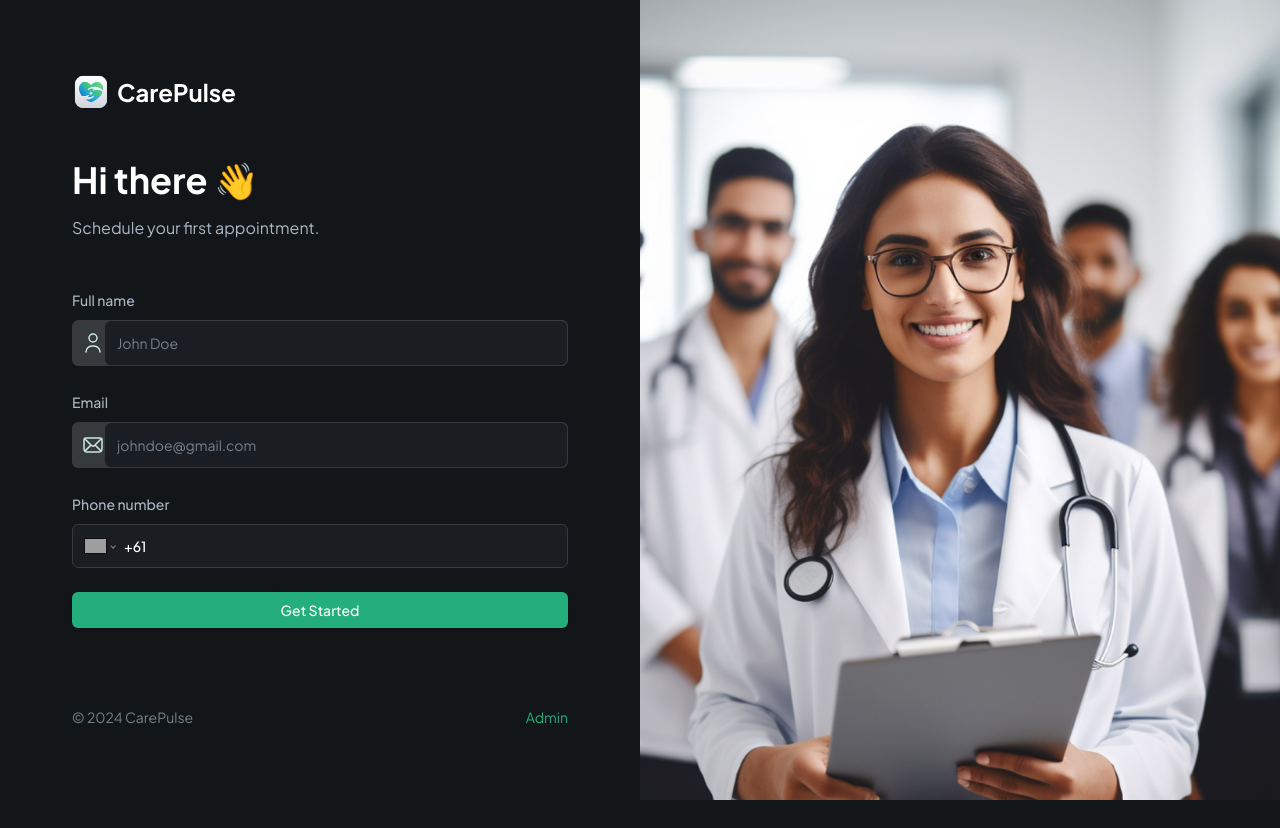
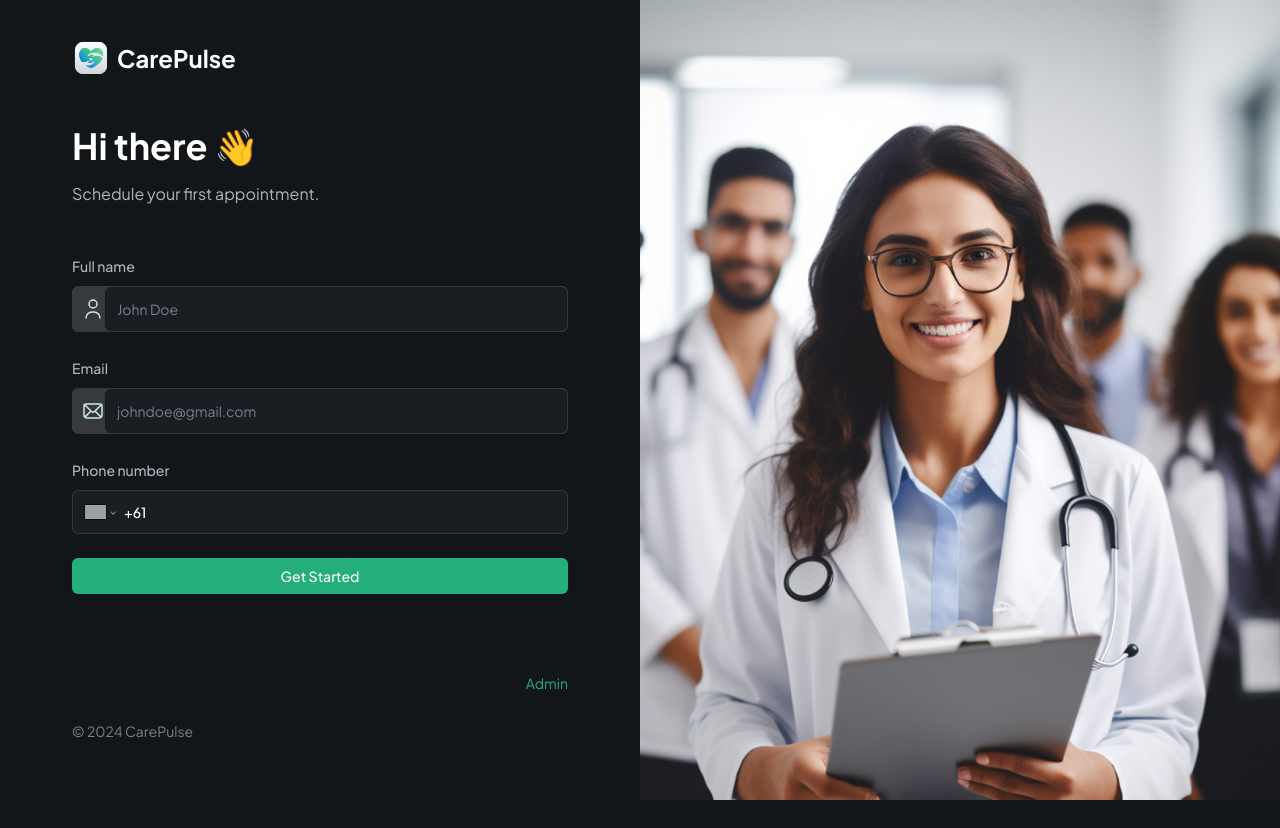
Before and after one commit to oliviakotova/carepulse, a Next.js app: page / in a window 1280 px wide. Before the commit the page ends 800 px from the top, so only its background shows below. Built offline with nearby package versions, Linux system fonts and the light colour scheme; no server answers; grey boxes are pictures that could not be loaded.

Commit message:
fix:year,upd:node18

```diff
--- a/app/page.tsx
+++ b/app/page.tsx
@@ -19,9 +19,10 @@ const Home = ({ searchParams }: SearchParamProps) => {
           />
           <PatientForm />
           <div className="text-14-regular mt-20 flex justify-between">
-            <p className="justify-items-end text-dark-600 xl:text-left">
-              © 2024 CarePulse
+            <p className="copyright py-12">
+              © {new Date().getFullYear()} CarePulse
             </p>
+
             <Link href="/?admin=true" className="text-green-500">
               Admin
             </Link>
--- a/app/patients/[userId]/new-appointment/page.tsx
+++ b/app/patients/[userId]/new-appointment/page.tsx
@@ -30,7 +30,9 @@ export default async function NewAppointment({
             type="create"
           />
 
-          <p className="copyright mt-10 py-12">© 2024 CarePulse</p>
+          <p className="copyright py-12">
+            © {new Date().getFullYear()} CarePulse
+          </p>
         </div>
       </section>
 
--- a/app/patients/[userId]/register/page.tsx
+++ b/app/patients/[userId]/register/page.tsx
@@ -22,7 +22,9 @@ const Register = async ({ params: { userId } }: SearchParamProps) => {
             className="mb-12 h-100 w-fit"
           />
           <RegisterForm user={user} />
-          <p className="copyright py-12">© 2024 CarePulse</p>
+          <p className="copyright py-12">
+            © {new Date().getFullYear()} CarePulse
+          </p>
         </div>
       </section>
       <Image
```
Also changed, not shown: 1 other file (tests, documents, lock files or other folders).
